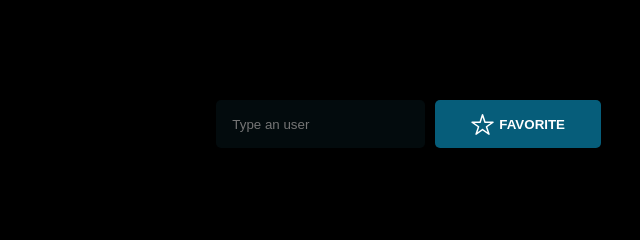
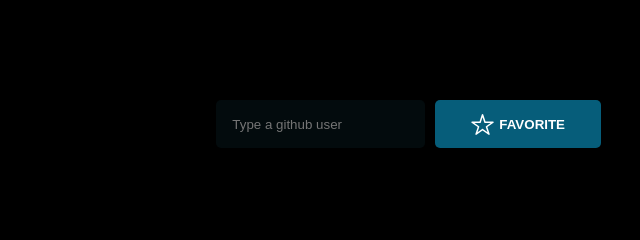
Before and after one commit to eduaardofranco/gitfav, a plain HTML site: page index.html in a window 1280 px wide. Shown: the top 240 px of the page, 615-1255 px from the left. Drawn offline with Linux system fonts and the light colour scheme.

Commit message:
add printscreen for readme

```diff
--- a/index.html
+++ b/index.html
@@ -17,8 +17,8 @@
         <header>
             <img src="/asssets/logo.svg" alt="Logo image" class="logo">
             <form action="">
-                <label class="sr-only" for="">Type an user</label>
-                <input type="text" placeholder="Type an user" />
+                <label class="sr-only" for="">Type a github user</label>
+                <input type="text" placeholder="Type a github user" />
                 <button>
                     <svg xmlns="http://www.w3.org/2000/svg" width="23" height="21" viewBox="0 0 23 21" fill="none">
                         <path fill-rule="evenodd" clip-rule="evenodd" d="M11.5315 0C11.8564 0 12.1444 0.209195 12.2448 0.518185L14.5139 7.5H22.0315C22.3602 7.5 22.6506 7.71402 22.7479 8.02798C22.8452 8.34193 22.7268 8.68266 22.4557 8.86855L16.3611 13.0477L18.7109 20.0102C18.8153 20.3193 18.7077 20.6605 18.4449 20.854C18.1822 21.0474 17.8244 21.0488 17.5602 20.8573L11.5315 16.4887L5.50288 20.8573C5.23865 21.0488 4.88093 21.0474 4.61815 20.854C4.35537 20.6605 4.24783 20.3193 4.35218 20.0102L6.70201 13.0477L0.607404 8.86855C0.336325 8.68266 0.217864 8.34193 0.315167 8.02798C0.41247 7.71402 0.702861 7.5 1.03155 7.5H8.54918L10.8183 0.518185C10.9187 0.209195 11.2066 0 11.5315 0ZM11.5315 3.17651L9.80732 8.48181C9.7069 8.7908 9.41895 9 9.09405 9H3.45149L8.0182 12.1315C8.29499 12.3213 8.41199 12.6718 8.30467 12.9898L6.52442 18.2646L11.0915 14.9552C11.354 14.7649 11.7091 14.7649 11.9716 14.9552L16.5387 18.2646L14.7584 12.9898C14.6511 12.6718 14.7681 12.3213 15.0449 12.1315L19.6116 9H13.969C13.6441 9 13.3562 8.7908 13.2558 8.48181L11.5315 3.17651Z" fill="white"/>
```
Also changed, not shown: asssets/empety.png (added), asssets/screen.png (added), 1 other file.
